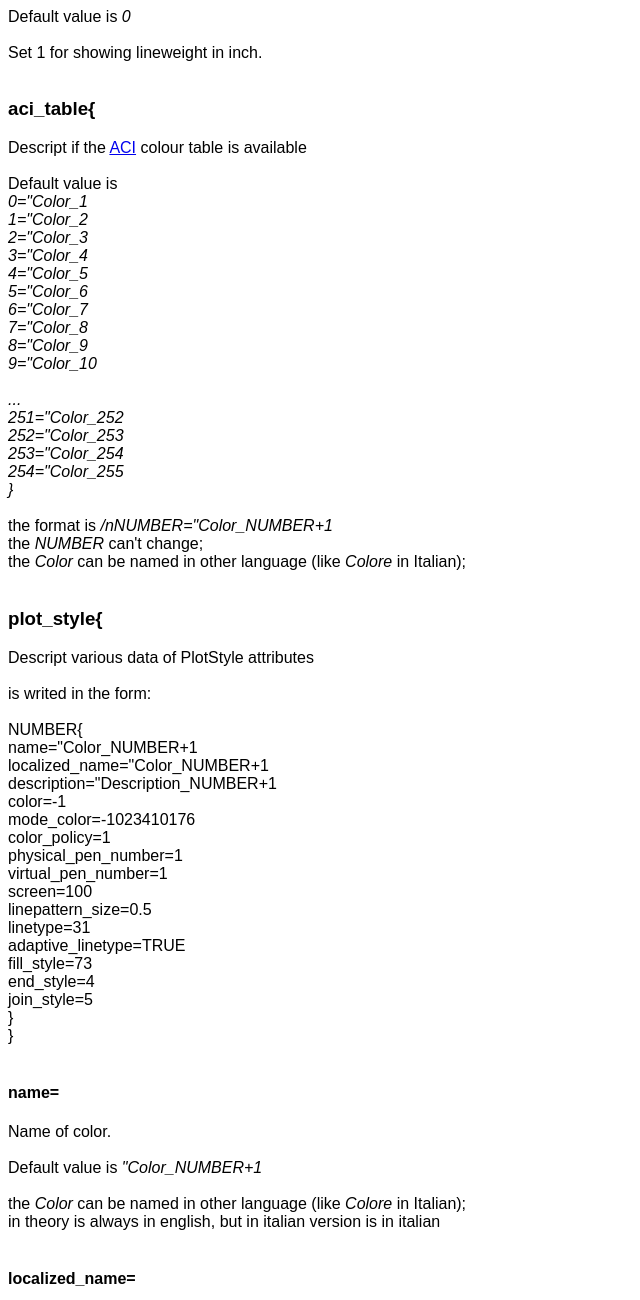
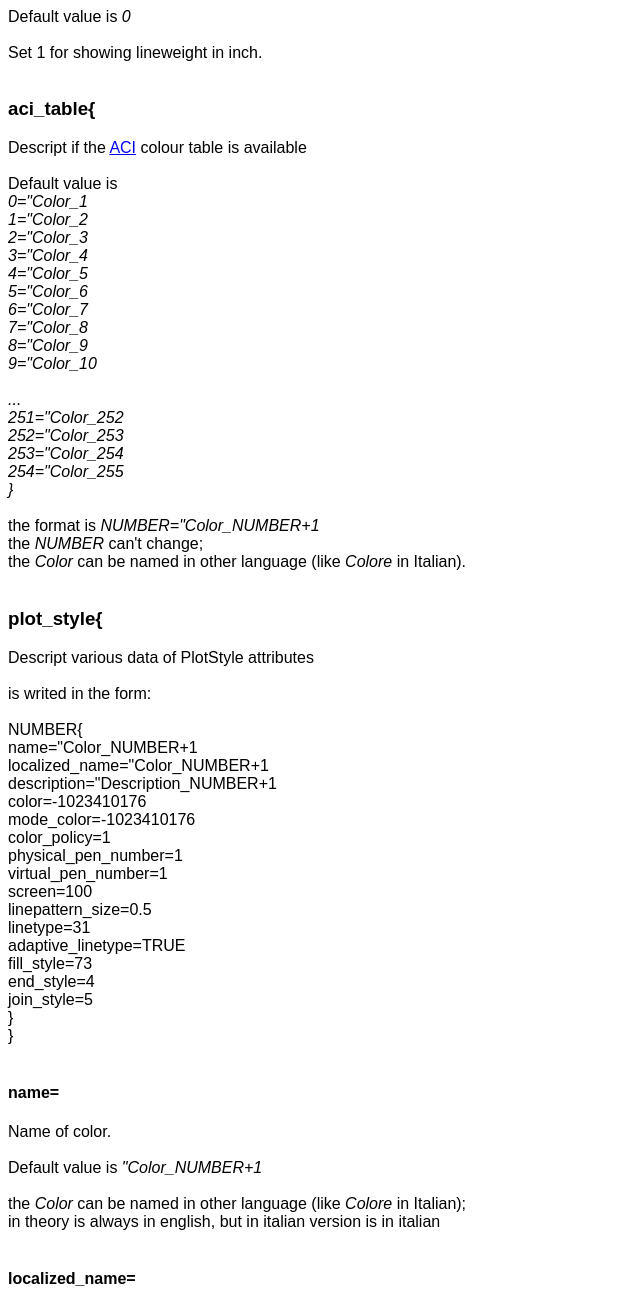
Before and after one commit to paolo-caroni/LibrePIA, a plain HTML site: page doc/CTB.html in a window 1280 px wide. Shown: the part 860-2160 px from the top of the page, without its empty margins (0-640 px from the left). Drawn offline with Linux system fonts and the light colour scheme.

Commit message:
minor correction

```diff
--- a/doc/CTB.html
+++ b/doc/CTB.html
@@ -66,9 +66,9 @@ Default value is <cite><br>
  253="Color_254<br>
  254="Color_255<br>
 }</cite><br><br>
-the format is <cite>/nNUMBER="Color_NUMBER+1</cite><br>
+the format is <cite> NUMBER="Color_NUMBER+1</cite><br>
 the <cite>NUMBER</cite> can't change;<br>
-the <cite>Color</cite> can be named in other language (like <cite>Colore</cite> in Italian);<br>
+the <cite>Color</cite> can be named in other language (like <cite>Colore</cite> in Italian).<br>
 <br>
 <h3>plot_style{</h3>
 <p>
@@ -78,7 +78,7 @@ is writed in the form:<br><br>
   name="Color_NUMBER+1<br>
   localized_name="Color_NUMBER+1<br>
   description="Description_NUMBER+1<br>
-  color=-1<br>
+  color=-1023410176<br>
   mode_color=-1023410176<br>
   color_policy=1<br>
   physical_pen_number=1<br>
@@ -110,8 +110,8 @@ in theory is in local language,but is always equal to name=<br>
 <h4>description=</h4>
 <p>
 Custom description of color plot style.<br><br>
-Default value is <cite>"Description_NUMBER+1</cite><br><br>
-the default value <cite>Description</cite> can be named in other language (like <cite>Descrizione</cite> in Italian);<br>
+Default value is <cite>"</cite> or <cite>"Description_NUMBER+1</cite><br><br>
+the default value <cite>Description</cite> can be named in other language (like <cite>Descrizione</cite> in Italian).<br>
 <br>
 <h4>color=</h4>
 <p>
@@ -144,6 +144,7 @@ Here is where mode_color helps, if color is an impossible color number, the colo
 The scope is not very clear to me.<br><br>
 Default value is not clear<br><br>
 Optional,not present in all CTB, so for writing a basic ctb maybe can be ignored.<br>
+If present the CTB uncompressed data is about 4883 line, if not 4628 (4883-255).<br>
 Need much more investigations.<br>
 If the color value is an <a href="ACI.html" title="Autocad Colour Index">ACI</a> mode_color==color.<br>
 If it's not the mode_color value differ to the color value.<br><br>
```
